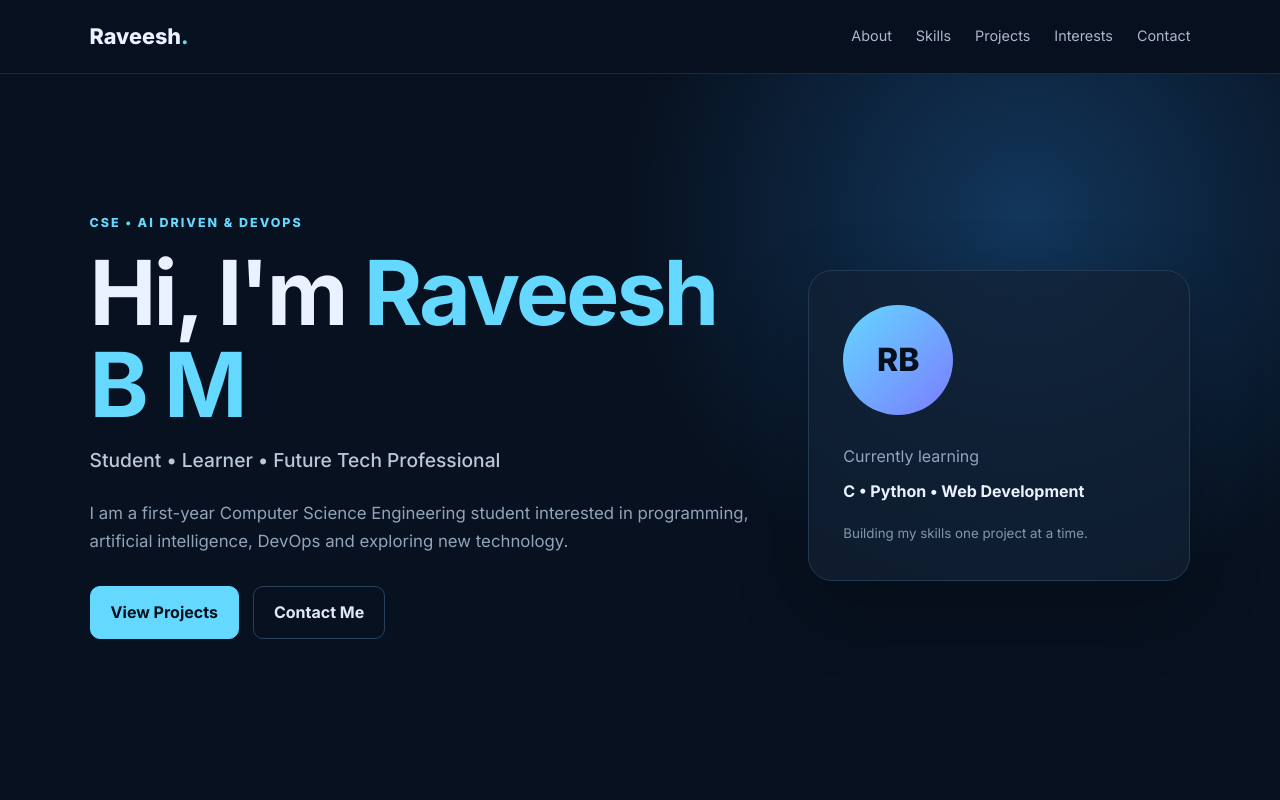
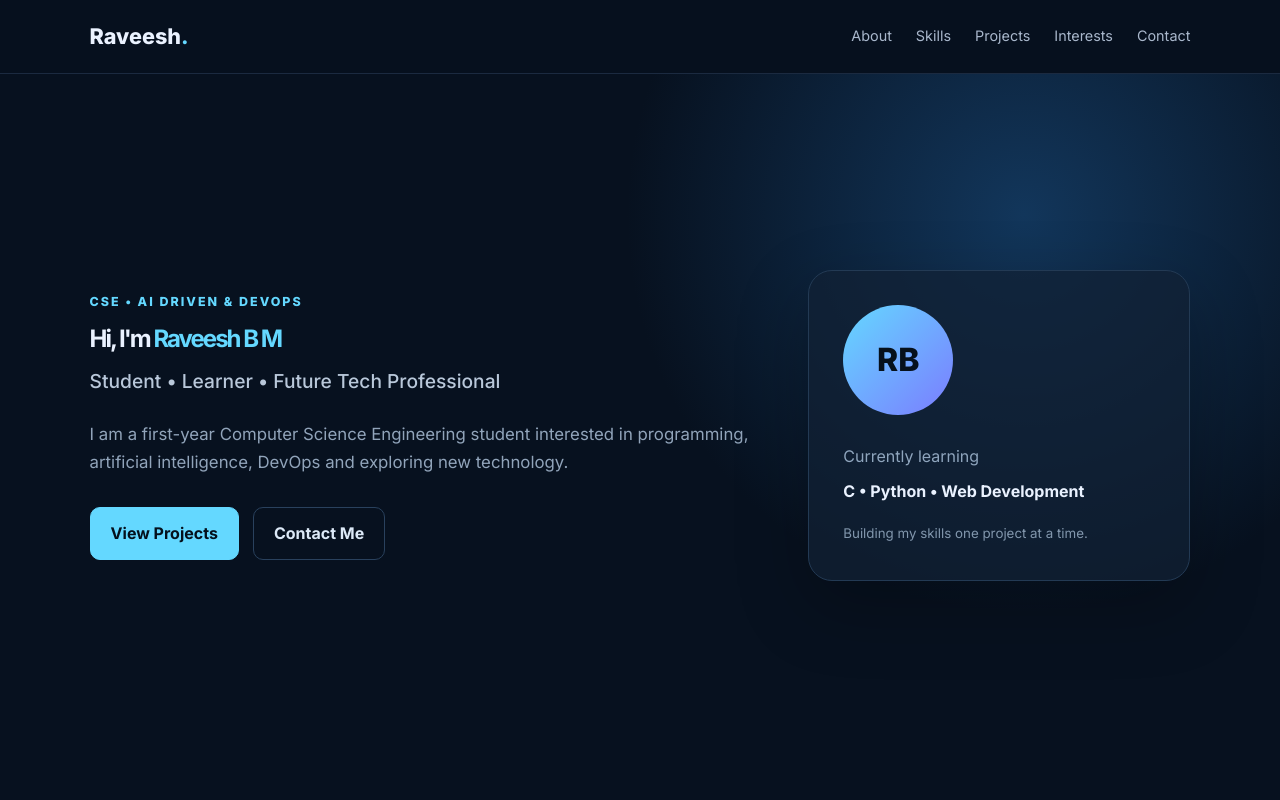
Before and after one commit to ravessh/raveesh-portfolio, a plain HTML site: page index.html in a window 1280 px wide. Shown: the top 800 px of the page. Drawn offline with Linux system fonts and the light colour scheme.

Commit message:
Adjust hero h1 font size and letter spacing

```diff
--- a/style.css
+++ b/style.css
@@ -30,7 +30,7 @@ nav a:hover { color: #64d8ff; }
   background: radial-gradient(circle at 80% 20%, #12365b 0, transparent 34%);
 }
 .eyebrow, .section-tag { color: #64d8ff; font-size: .78rem; font-weight: 800; letter-spacing: 2px; }
-.hero h1 { font-size: clamp(3rem, 7vw, 6rem); line-height: 1.02; margin: 14px 0; letter-spacing: -3px; }
+.hero h1 { font-size: clamp(2.8, 6vw, 5rem); line-height: 1.02; margin: 14px 0; letter-spacing: -2px; }
 .hero h2 { color: #b9c8da; font-size: 1.2rem; font-weight: 500; }
 .intro { max-width: 680px; color: #91a4ba; margin: 22px 0 30px; font-size: 1.05rem; }
 .buttons { display: flex; gap: 14px; flex-wrap: wrap; }
```
